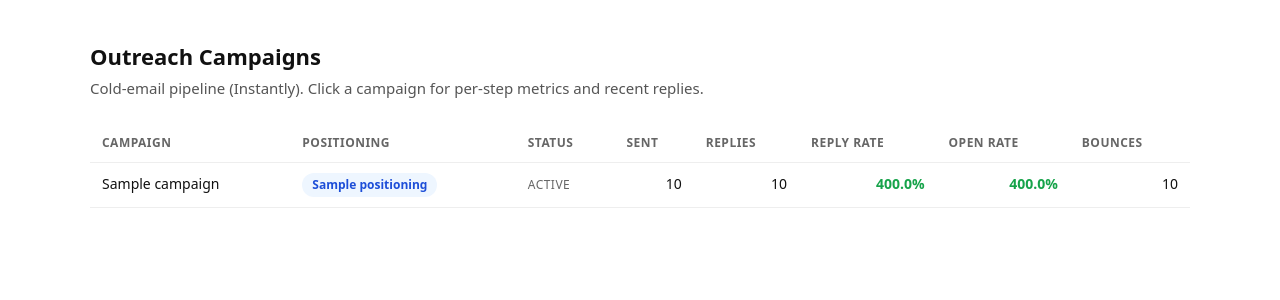
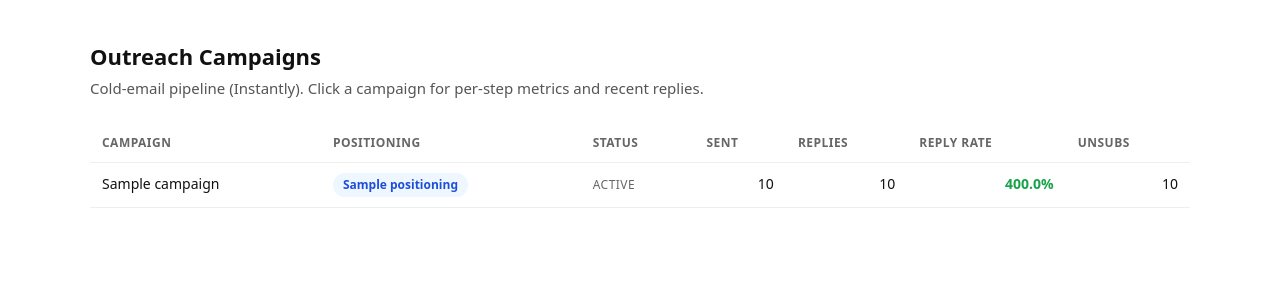
Before and after one commit to OneBox69/AIOS-DivineCore, a FastAPI app: template sales_os/web/templates/outreach_list.html in a window 1280 px wide. Shown: the top 300 px of the page. Run offline with FastAPI, Linux system fonts and the light colour scheme; the template is opened without the code that fills it: most values are stand-ins (such as "Sample title", 1, 10 or a date in 2020).

Commit message:
Drop emails_opened and bounces from Instantly metrics pipeline
Opens are 0 across these campaigns (no pixel tracking, and operator doesn't
care about open tracking anyway). Bounces weren't surfaced by the analytics
endpoint either. Removing both from extractor, writer, dashboard aggregations
and templates. raw_snapshot still preserves the full Instantly payload, so
either column can be re-added cheaply if a future campaign needs it.

DROP COLUMN on Supabase tables is intentionally NOT applied here — must run
manually after this code is deployed (see .overview.md schema). The new
writer omits these columns from the upsert payload, so old rows keeping
their default-0 values is harmless until the columns are dropped.

Co-Authored-By: Claude Opus 4.7 (1M context) <noreply@anthropic.com>

```diff
--- a/sales_os/integrations/instantly/supabase_writer.py
+++ b/sales_os/integrations/instantly/supabase_writer.py
@@ -96,9 +96,7 @@ def upsert_daily_metrics(
     metrics_date: date,
     *,
     emails_sent: int = 0,
-    emails_opened: int = 0,
     replies: int = 0,
-    bounces: int = 0,
     unsubscribes: int = 0,
     raw_snapshot: dict | None = None,
 ) -> dict:
@@ -107,9 +105,7 @@ def upsert_daily_metrics(
         "step_index": step_index,
         "date": metrics_date.isoformat(),
         "emails_sent": emails_sent,
-        "emails_opened": emails_opened,
         "replies": replies,
-        "bounces": bounces,
         "unsubscribes": unsubscribes,
         "raw_snapshot": raw_snapshot or {},
     }
--- a/sales_os/web/templates/outreach_list.html
+++ b/sales_os/web/templates/outreach_list.html
@@ -43,8 +43,7 @@
           <th class="num">Sent</th>
           <th class="num">Replies</th>
           <th class="num">Reply rate</th>
-          <th class="num">Open rate</th>
-          <th class="num">Bounces</th>
+          <th class="num">Unsubs</th>
         </tr>
       </thead>
       <tbody>
@@ -68,14 +67,7 @@
                 <span class="pct zero">0%</span>
               {% endif %}
             </td>
-            <td class="num">
-              {% if c.open_rate > 0 %}
-                <span class="pct">{{ '%.1f%%' % (c.open_rate * 100) }}</span>
-              {% else %}
-                <span class="pct zero">0%</span>
-              {% endif %}
-            </td>
-            <td class="num">{{ '{:,}'.format(c.bounces) }}</td>
+            <td class="num">{{ '{:,}'.format(c.unsubscribes) }}</td>
           </tr>
         {% endfor %}
       </tbody>
```
Also changed, not shown: sales_os/integrations/instantly/processor.py (+3 -6 lines), sales_os/web/instantly_routes.py (+2 -11 lines), sales_os/web/templates/outreach_detail.html (+0 -24 lines), sales_os/integrations/instantly/.overview.md.
